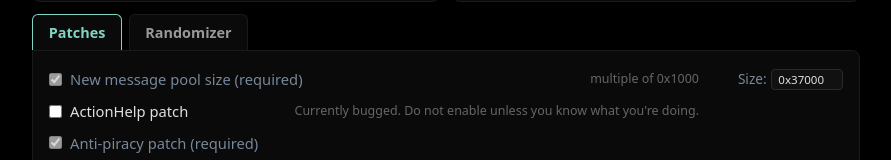
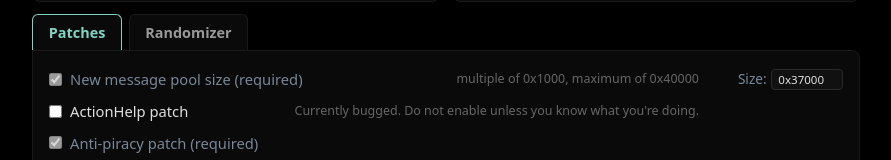
Before and after one commit to Enignmeman/DQMJ2P_MistPatcher_Fr, a plain HTML site: page index.html in a window 1280 px wide. Shown: the part 219-379 px from the top of the page, without its empty margins (194-1085 px from the left). Drawn offline with Linux system fonts and the light colour scheme; no server answers.

Commit message:
Still bad at documentation

```diff
--- a/index.html
+++ b/index.html
@@ -1950,7 +1950,7 @@ const Patch_Definitions = [
             return `0x${Value.toString(16)}`;
         },
         Param: {
-            Type: 'hex', Default: 0x37000, Label: 'Size', Note: 'multiple of 0x1000',
+            Type: 'hex', Default: 0x37000, Label: 'Size', Note: 'multiple of 0x1000, maximum of 0x40000',
             Validate: (Value) => Value > 0 && (Value & 0xFFF) === 0,
         },
     },
```
